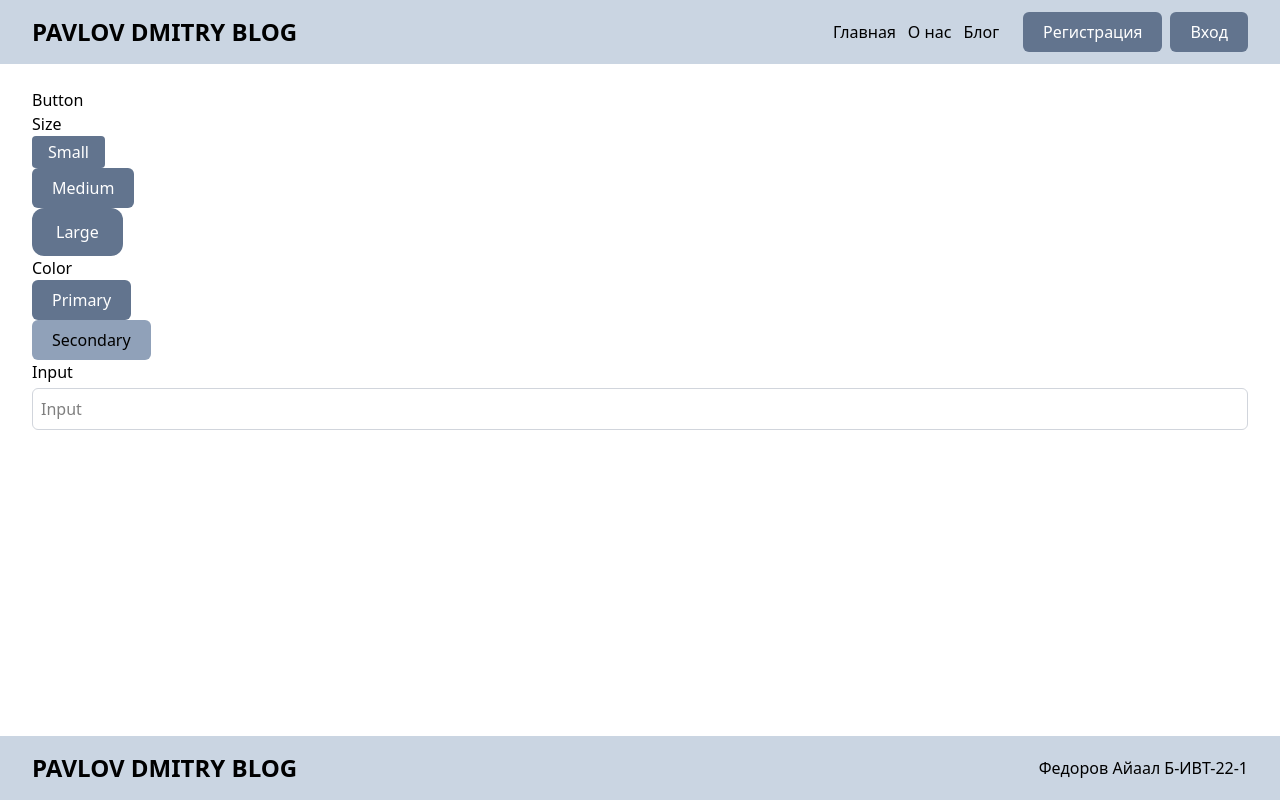
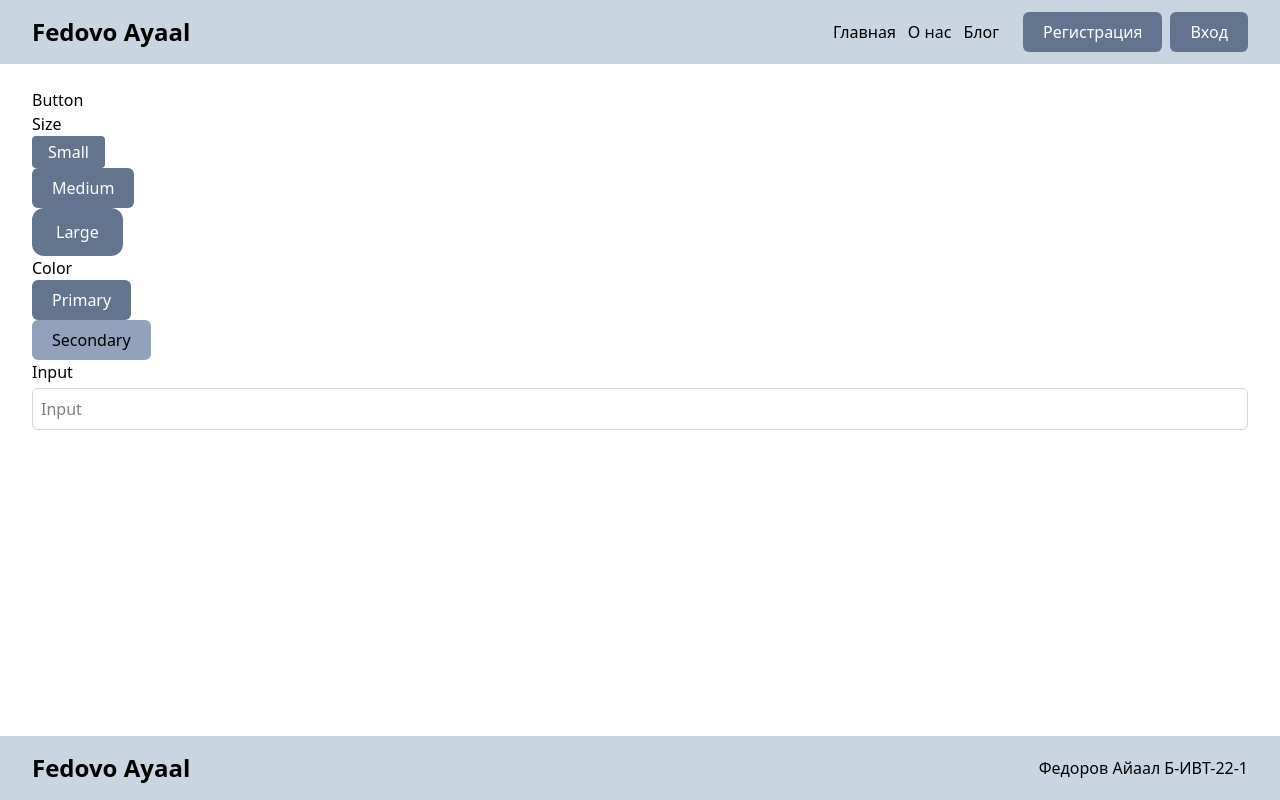
Before and after one commit to fedayaal/tsi, a React (Vite) app: page / in a window 1280 px wide. Built offline with nearby package versions, Linux system fonts and the light colour scheme.

Commit message:
pagesFix3

```diff
--- a/src/components/Logo.tsx
+++ b/src/components/Logo.tsx
@@ -1,3 +1,3 @@
 export const Logo = () => {
-	return <div className="text-2xl font-bold">PAVLOV DMITRY BLOG</div>
+	return <div className="text-2xl font-bold">Fedovo Ayaal</div>
 }
```
